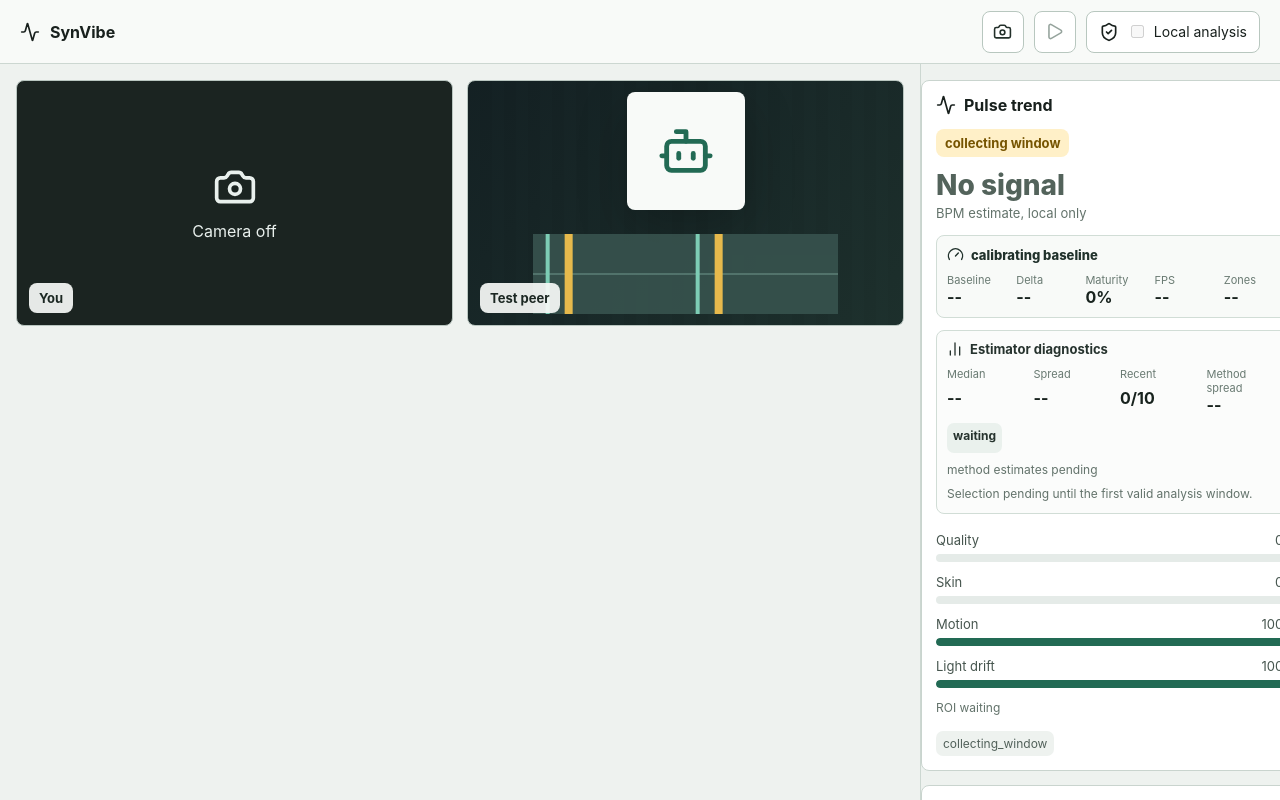
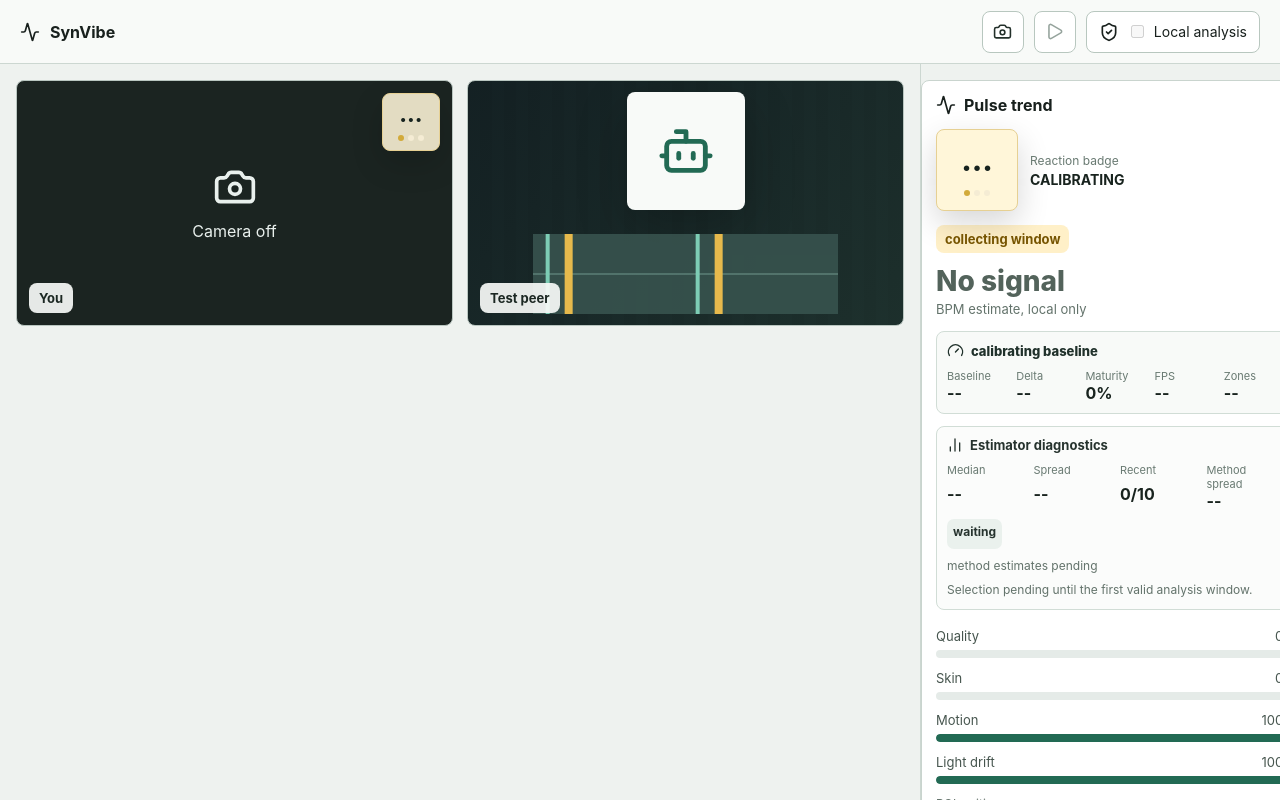
Before and after one commit to Stebalnik/pulse-reaction-chat-project, a React (Vite) app in the folder apps/browser-client/: page / in a window 1280 px wide. Built offline with nearby package versions, Linux system fonts and the light colour scheme.

Commit message:
feat(ui): add local reaction badges

```diff
--- a/apps/browser-client/src/prototype/App.tsx
+++ b/apps/browser-client/src/prototype/App.tsx
@@ -14,7 +14,13 @@ import {
 } from "lucide-react";
 import type { CSSProperties, JSX } from "react";
 import { useEffect, useMemo, useRef, useState } from "react";
-import { PulseTrendMonitor, type HeartRateDiagnostics, type HeartRateEstimate, type PulseTrendEstimate } from "@pulse-reaction/rppg-engine";
+import {
+  PulseTrendMonitor,
+  type HeartRateDiagnostics,
+  type HeartRateEstimate,
+  type PulseTrendEstimate,
+  type PulseTrendState
+} from "@pulse-reaction/rppg-engine";
 import { FaceRoiTracker, type FaceRoiResult } from "./faceRoi.js";
 import { PulseSampler, type RoiRect } from "./pulseSampler.js";
 
@@ -48,6 +54,15 @@ interface PulseHistoryEntry {
   timestampMs: number;
   bpm: number;
   signalQuality: number;
+}
+
+type ReactionBadgeCode = "NO_SIGNAL" | "CALIBRATING" | "BASELINE" | "MILD_ACTIVATION" | "HIGH_ACTIVATION" | "RECOVERY";
+
+interface ReactionBadgeModel {
+  code: ReactionBadgeCode;
+  symbol: string;
+  title: string;
+  intensity: 0 | 1 | 2 | 3;
 }
 
 export function App(): JSX.Element {
@@ -176,6 +191,7 @@ export function App(): JSX.Element {
   const trend = snapshot?.trend;
   const diagnostics = snapshot?.diagnostics;
   const historyStats = useMemo(() => pulseHistoryStats(pulseHistory), [pulseHistory]);
+  const reactionBadge = reactionBadgeForTrend(trend);
   const roiStyle = useMemo(() => roiOverlayStyle(videoRef.current, snapshot?.roi.roi), [cameraEnabled, snapshot?.sampleCount]);
   const readiness = estimate ? readinessLabel(estimate) : "warming";
 
@@ -239,6 +255,7 @@ export function App(): JSX.Element {
               </div>
             )}
             {cameraError && <div className="statusBadge danger">{cameraError}</div>}
+            <ReactionBadge badge={reactionBadge} compact />
             <div className="videoLabel">You</div>
           </article>
 
@@ -258,6 +275,13 @@ export function App(): JSX.Element {
             <div className="panelHeader">
               <Activity aria-hidden="true" />
               <span>Pulse trend</span>
+            </div>
+            <div className="badgePanel">
+              <ReactionBadge badge={reactionBadge} />
+              <div className="badgeMeta">
+                <span>Reaction badge</span>
+                <strong>{reactionBadge.code}</strong>
+              </div>
             </div>
             <div className={`readiness ${readiness}`}>{readinessText(readiness)}</div>
             <div className={`bpmReadout ${estimate?.bpm === null || !estimate ? "empty" : ""}`}>
@@ -371,6 +395,66 @@ function Metric({ label, value }: { label: string; value: string }): JSX.Element
   );
 }
 
+function ReactionBadge({ badge, compact = false }: { badge: ReactionBadgeModel; compact?: boolean }): JSX.Element {
+  return (
+    <div
+      className={`reactionBadge ${compact ? "compact" : ""} ${badge.code.toLowerCase()}`}
+      title={badge.title}
+      aria-label={badge.title}
+    >
+      <span className="badgeSymbol">{badge.symbol}</span>
+      <span className="badgeDots" aria-hidden="true">
+        {Array.from({ length: 3 }, (_, index) => (
+          <span className={index < badge.intensity ? "on" : ""} key={index} />
+        ))}
+      </span>
+    </div>
+  );
+}
+
+function reactionBadgeForTrend(trend: PulseTrendEstimate | undefined): ReactionBadgeModel {
+  const state = trend?.state ?? "CALIBRATING_BASELINE";
+  const badgeByState: Record<PulseTrendState, ReactionBadgeModel> = {
+    INSUFFICIENT_SIGNAL: {
+      code: "NO_SIGNAL",
+      symbol: "--",
+      title: "Insufficient signal",
+      intensity: 0
+    },
+    CALIBRATING_BASELINE: {
+      code: "CALIBRATING",
+      symbol: "...",
+      title: "Calibrating baseline",
+      intensity: 1
+    },
+    NEAR_BASELINE: {
+      code: "BASELINE",
+      symbol: "O",
+      title: "Near baseline",
+      intensity: 1
+    },
+    POSSIBLE_ACTIVATION: {
+      code: "MILD_ACTIVATION",
+      symbol: "o+",
+      title: "Mild activation relative to baseline",
+      intensity: 2
+    },
+    HIGH_ACTIVATION: {
+      code: "HIGH_ACTIVATION",
+      symbol: "*",
+      title: "Higher activation relative to baseline",
+      intensity: 3
+    },
+    RECOVERY: {
+      code: "RECOVERY",
+      symbol: "~",
+      title: "Recovery toward baseline",
+      intensity: 1
+    }
+  };
+  return badgeByState[state];
+}
+
 function pulseHistoryStats(history: readonly PulseHistoryEntry[]): { medianBpm: number | null; spreadBpm: number | null } {
   if (history.length === 0) return { medianBpm: null, spreadBpm: null };
   const sorted = history.map((entry) => entry.bpm).sort((a, b) => a - b);
--- a/apps/browser-client/src/prototype/styles.css
+++ b/apps/browser-client/src/prototype/styles.css
@@ -217,6 +217,91 @@ input {
   color: #842c1f;
 }
 
+.reactionBadge {
+  --badge-accent: #7da494;
+  --badge-bg: #f7faf8;
+  min-width: 82px;
+  min-height: 82px;
+  display: grid;
+  place-items: center;
+  gap: 6px;
+  padding: 10px;
+  border: 1px solid color-mix(in srgb, var(--badge-accent) 55%, #ffffff);
+  border-radius: 8px;
+  background: var(--badge-bg);
+  color: #17231f;
+  box-shadow: 0 12px 32px rgb(0 0 0 / 16%);
+}
+
+.reactionBadge.compact {
+  position: absolute;
+  top: 12px;
+  right: 12px;
+  z-index: 2;
+  min-width: 58px;
+  min-height: 58px;
+  padding: 7px;
+  background: color-mix(in srgb, var(--badge-bg) 88%, transparent);
+}
+
+.reactionBadge.no_signal {
+  --badge-accent: #8f9b96;
+  --badge-bg: #eef2ef;
+}
+
+.reactionBadge.calibrating {
+  --badge-accent: #d2aa3a;
+  --badge-bg: #fff6d9;
+}
+
+.reactionBadge.baseline,
+.reactionBadge.recovery {
+  --badge-accent: #3f8069;
+  --badge-bg: #eaf7ef;
+}
+
+.reactionBadge.mild_activation {
+  --badge-accent: #d58c34;
+  --badge-bg: #fff0d7;
+}
+
+.reactionBadge.high_activation {
+  --badge-accent: #b95342;
+  --badge-bg: #fde7e1;
+}
+
+.badgeSymbol {
+  display: block;
+  min-width: 34px;
+  font-size: 30px;
+  line-height: 1;
+  font-weight: 820;
+  letter-spacing: 0;
+  text-align: center;
+}
+
+.compact .badgeSymbol {
+  min-width: 26px;
+  font-size: 22px;
+}
+
+.badgeDots {
+  display: flex;
+  justify-content: center;
+  gap: 4px;
+}
+
+.badgeDots span {
+  width: 6px;
+  height: 6px;
+  border-radius: 999px;
+  background: color-mix(in srgb, var(--badge-accent) 22%, #ffffff);
+}
+
+.badgeDots span.on {
+  background: var(--badge-accent);
+}
+
 .botPane {
   background:
     linear-gradient(135deg, rgb(16 27 31 / 80%), rgb(28 47 43 / 80%)),
@@ -292,6 +377,30 @@ input {
 .panelHeader {
   gap: 8px;
   font-weight: 700;
+}
+
+.badgePanel {
+  margin-top: 14px;
+  display: flex;
+  align-items: center;
+  gap: 12px;
+}
+
+.badgeMeta {
+  min-width: 0;
+  display: grid;
+  gap: 3px;
+}
+
+.badgeMeta span {
+  color: #697a72;
+  font-size: 12px;
+}
+
+.badgeMeta strong {
+  color: #18231e;
+  font-size: 14px;
+  overflow-wrap: anywhere;
 }
 
 .readiness {
@@ -632,6 +741,15 @@ input {
     min-height: 0;
   }
 
+  .reactionBadge.compact {
+    min-width: 50px;
+    min-height: 50px;
+  }
+
+  .compact .badgeSymbol {
+    font-size: 19px;
+  }
+
   .consentPill {
     flex: 1;
     justify-content: center;
```
Also changed, not shown: 3 other files (tests, documents, lock files or other folders).
